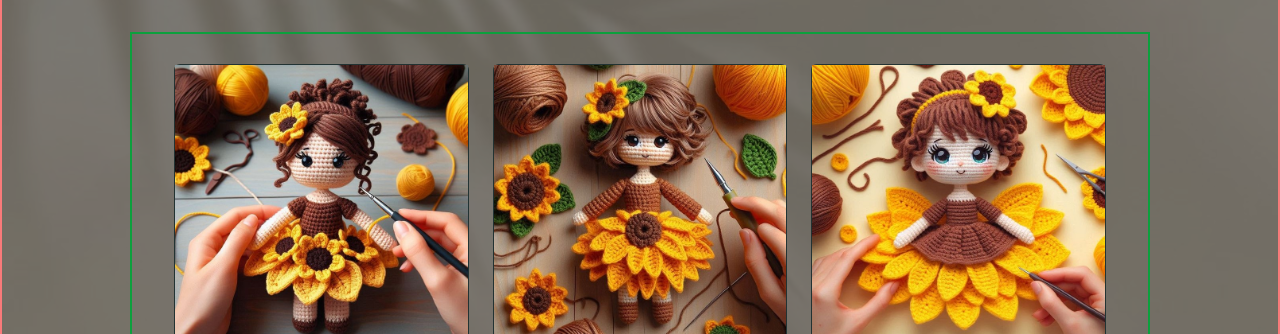
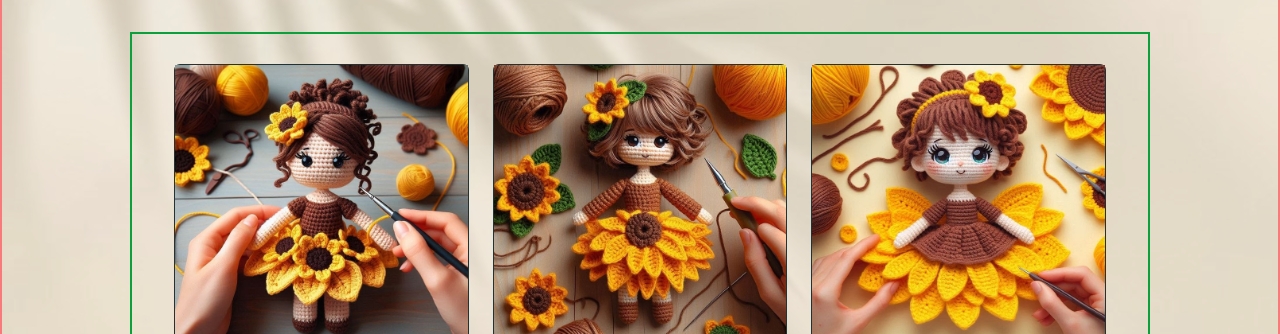
Before and after one commit to Nourhan-Nazieh/Sempile-Themees, a plain HTML site: page index.html in a window 1280 px wide. Shown: the part 302-636 px from the top of the page. Drawn offline with Linux system fonts and the light colour scheme.

Commit message:
light background

```diff
--- a/css/main.css
+++ b/css/main.css
@@ -58,7 +58,7 @@ body .lightMood i{
 .home{
 width: 100%;
 height: 100%;
-background-color: rgba(43, 40, 34, 0.627);
+background-color: rgba(212, 199, 173, 0.358);
 color: rgb(48, 33, 41);
 border: 2px solid rgb(249, 122, 122);
 text-shadow : 3px 2px 4px rgba(227, 217, 188, 0.667);
```
